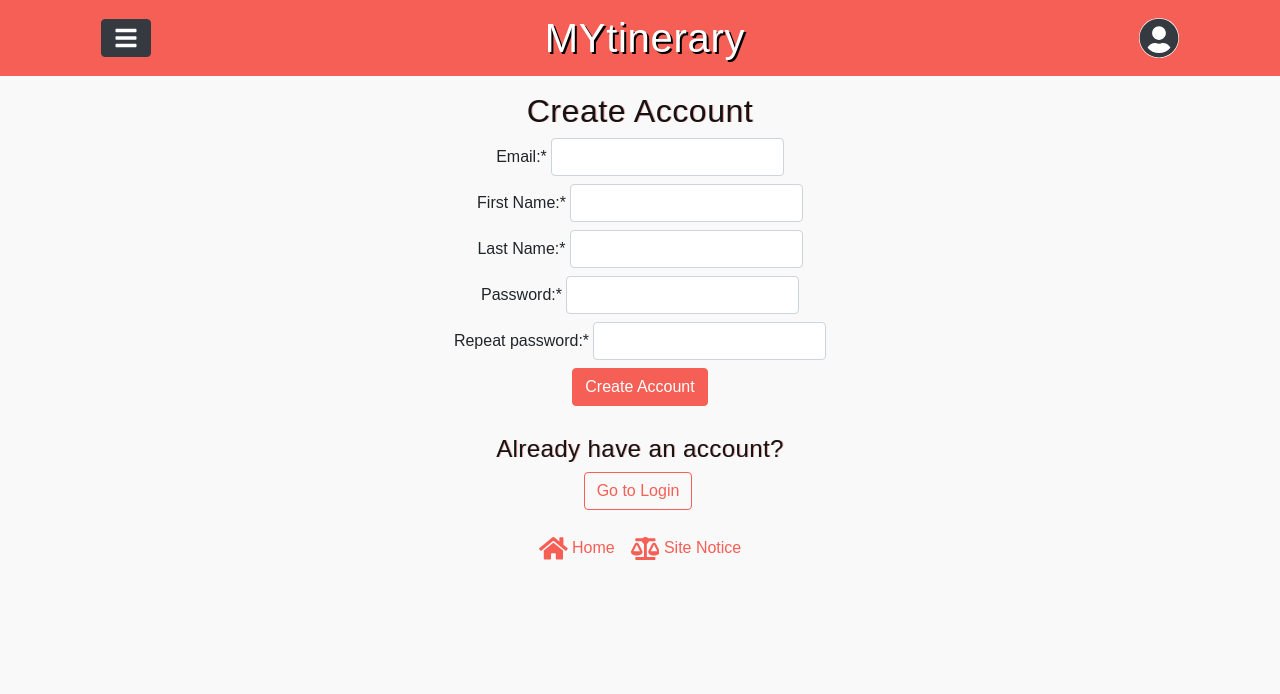
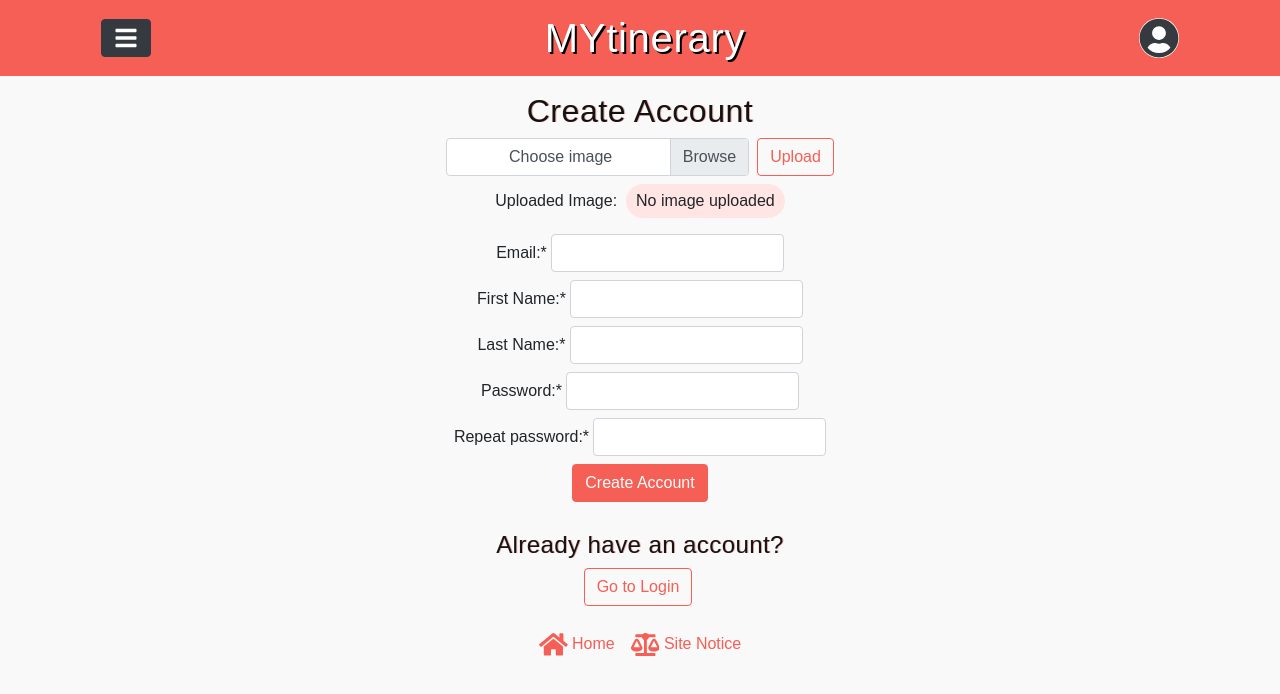
Before and after one commit to repetitioestmaterstudiorum/react-ts-city-itinerary, a React (Create React App) app in the folder front-end/: page /create-account in a window 1280 px wide. Shown: the top 694 px of the page. Built offline with nearby package versions, Linux system fonts and the light colour scheme; no server answers.

Commit message:
image upload for account creation

```diff
--- a/front-end/src/pages/CreateAccount.tsx
+++ b/front-end/src/pages/CreateAccount.tsx
@@ -19,18 +19,20 @@ const CreateAccount: FC = () => {
   const [email, setEmail] = useState<string>("");
   const [password, setPassword] = useState<string>("");
   const [passwordConfirmation, setPasswordConfirmation] = useState<string>("");
-  const [profilePicture, setProfilePicture] = useState<string>("");
+  // const [profilePicture, setProfilePicture] = useState<string>("");
+  const [selectedImage, setSelectedImage] = useState<any>();
+  const [uploadedImage, setUploadedImage] = useState<string>("");
+  const [filetypeAlertDone, setFiletypeAlertDone] = useState<boolean>(false);
   const [firstName, setFirstName] = useState<string>("");
   const [lastName, setLastName] = useState<string>("");
   const [currentUser, setCurrentUser, setToken] = useContext(
     CurrentUserContext
   );
+  const backendUrl =
+    process.env.NODE_ENV === "development"
+      ? "http://localhost:5000/"
+      : "https://blooming-beyond-66134.herokuapp.com/";
   const likedItineraries: string[] = [];
-
-  // temporary until user image upload is handled
-  useEffect(() => {
-    setProfilePicture("https://via.placeholder.com/100x100.png?text=:)");
-  }, []);
 
   const updateEmail = (e: ChangeEvent<HTMLInputElement>) => {
     setEmail(e.target.value);
@@ -47,6 +49,37 @@ const CreateAccount: FC = () => {
   const updatePasswordConfirmation = (e: ChangeEvent<HTMLInputElement>) => {
     setPasswordConfirmation(e.target.value);
   };
+  const handleImageSelected = (e: ChangeEvent<any>) => {
+    if (e.target.files.length === 0) {
+      return;
+    }
+    if (e.target.files[0].name.toLowerCase().match(/\.(jpg|jpeg|png|gif)$/)) {
+      setSelectedImage(e.target.files[0]);
+      setFiletypeAlertDone(false);
+    } else {
+      alert("The image must be a JPG/JPEG/PNG/GIF");
+      setFiletypeAlertDone(true);
+      setSelectedImage("");
+      return;
+    }
+  };
+  const handleImageUpload = async () => {
+    if (!selectedImage) {
+      alert("Select an image to upload");
+    } else {
+      const formData = new FormData();
+      formData.append("image", selectedImage, selectedImage.name);
+      try {
+        const res = await axios.post(
+          `${backendUrl}users/image-upload/`,
+          formData
+        );
+        setUploadedImage(res.data.file.location);
+      } catch (err) {
+        console.log(err);
+      }
+    }
+  };
 
   const addUser = (e: FormEvent<HTMLFormElement>) => {
     e.preventDefault();
@@ -55,15 +88,12 @@ const CreateAccount: FC = () => {
       !firstName ||
       !lastName ||
       !password ||
-      !passwordConfirmation
+      !passwordConfirmation ||
+      !uploadedImage
     ) {
-      alert("Enter a value in all fields!");
+      alert("Enter a value in all fields and upload an image!");
     } else {
       setIsLoading(true);
-      const backendUrl =
-        process.env.NODE_ENV === "development"
-          ? "http://localhost:5000/"
-          : "https://blooming-beyond-66134.herokuapp.com/";
       const createAccount = async () => {
         try {
           const resCreateAccount = await axios.post(
@@ -74,7 +104,7 @@ const CreateAccount: FC = () => {
               lastName,
               password,
               passwordConfirmation,
-              profilePicture,
+              profilePicture: uploadedImage,
               likedItineraries
             }
           );
@@ -100,6 +130,7 @@ const CreateAccount: FC = () => {
       setEmail("");
       setPassword("");
       setPasswordConfirmation("");
+      setUploadedImage("");
     }
   };
 
@@ -124,6 +155,58 @@ const CreateAccount: FC = () => {
               <Fragment>
                 <h1>Create Account</h1>
                 <form onSubmit={addUser}>
+                  <div className="d-flex justify-content-center mb-2 mr-1 ml-1">
+                    <div
+                      style={{
+                        position: "relative",
+                        marginRight: ".5rem"
+                      }}
+                    >
+                      <input
+                        type="file"
+                        className="custom-file-input"
+                        id="customFile"
+                        onChange={handleImageSelected}
+                      />
+                      <label
+                        style={{ paddingRight: "86px" }}
+                        className="custom-file-label"
+                        htmlFor="customFile"
+                      >
+                        {selectedImage && !filetypeAlertDone ? (
+                          selectedImage.name.substring(0, 10) + "..."
+                        ) : (
+                          <span>Choose image</span>
+                        )}
+                      </label>
+                    </div>
+                    <span className="btn btn-link" onClick={handleImageUpload}>
+                      Upload
+                    </span>
+                  </div>
+                  <div className="d-flex justify-content-center mt-2 mb-3">
+                    <span style={{ padding: "5px 0" }}>
+                      Uploaded Image: &nbsp;
+                    </span>
+                    <span
+                      style={{
+                        backgroundColor: uploadedImage ? "#e3ffec" : "#ffe5e3",
+                        padding: "5px 10px",
+                        borderRadius: "20px"
+                      }}
+                    >
+                      {uploadedImage
+                        ? selectedImage.name.substring(0, 20)
+                        : "No image uploaded"}
+                    </span>
+                  </div>
+                  {filetypeAlertDone && (
+                    <div className="d-flex justify-content-center mt-2">
+                      <span style={{ color: "#f55f55" }}>
+                        The image must be a JPG/JPEG/PNG/GIF
+                      </span>
+                    </div>
+                  )}
                   <div className="d-flex justify-content-center">
                     <label className="col-form-label mr-1" htmlFor="email">
                       Email:*
--- a/front-end/src/pages/Profile.tsx
+++ b/front-end/src/pages/Profile.tsx
@@ -45,7 +45,7 @@ const Profile: FC = () => {
                 style={{
                   borderRadius: "50%",
                   border: "1px solid gray",
-                  maxWidth: "70px"
+                  maxWidth: "130px"
                 }}
                 alt={currentUser.email}
               ></img>
--- a/front-end/src/pages/itineraries/AddItinerary.tsx
+++ b/front-end/src/pages/itineraries/AddItinerary.tsx
@@ -27,10 +27,7 @@ const AddItinerary: FC<CityAndAddItineraryProps> = props => {
   const [activitiesString, setActivitiesString] = useState<string>("");
   const [currentUser] = useContext(CurrentUserContext);
   const cityName: string = props.cityName;
-  // to do later:
   const likes: number = 0;
-  const profilePicture: string =
-    "https://via.placeholder.com/100x100.png?text=:)";
 
   const containsANumber = (string: string) => {
     return /\d/.test(string);
@@ -98,7 +95,7 @@ const AddItinerary: FC<CityAndAddItineraryProps> = props => {
             name,
             city: cityName,
             profileName: `${currentUser.firstName} ${currentUser.lastName}`,
-            profilePicture,
+            profilePicture: currentUser.profilePicture,
             likes,
             hashtags: hashtagArray,
             activities: activitiesArray
```
